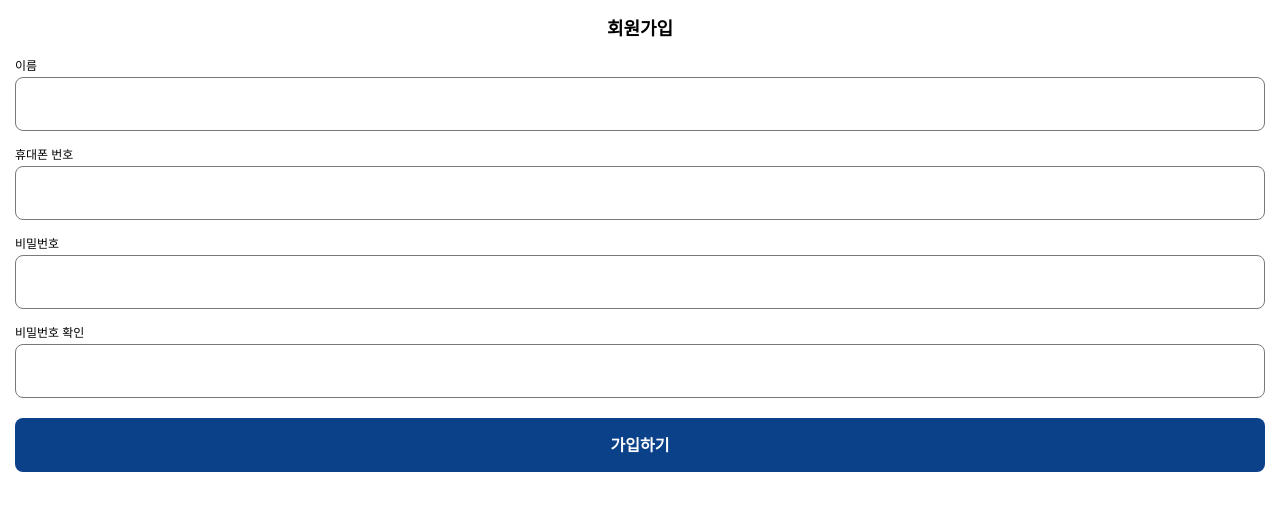
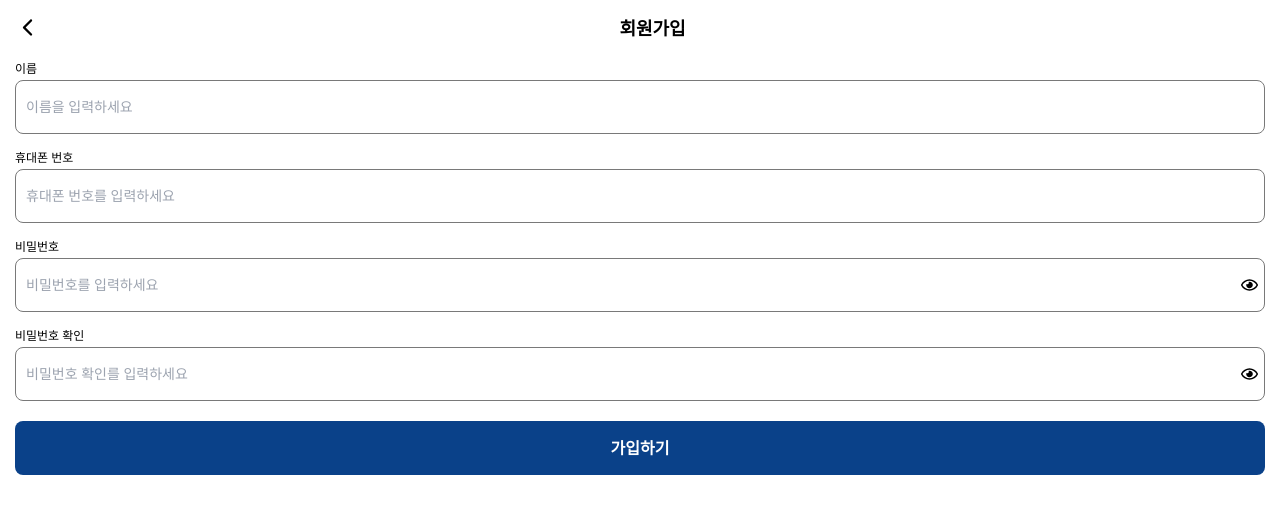
Before and after one commit to kjw-303/new-smart, a React (Create React App) app: page /join in a window 1280 px wide. Shown: the top 514 px of the page. Built offline with nearby package versions, Linux system fonts and the light colour scheme.

Commit message:
#회원가입 페이지 수정

```diff
--- a/src/components/Join.js
+++ b/src/components/Join.js
@@ -1,55 +1,74 @@
 import React from "react";
+import PasswordInput from "./join/PasswordInput";
 import { useState } from "react";
 import { useNavigate } from "react-router-dom";
-import { useAuth } from "../context/AuthContext";
+import { IoIosArrowBack } from "react-icons/io";
+
 import "../css/Join.css";
 
 function Join() {
   const navigate = useNavigate();
-  const { login } = useAuth();
   const [username, setUsername] = useState("");
   const [password, setPassword] = useState("");
-  const [number, setNumber] = useState("");
+  const [passwordCheck, setPasswordCheck] = useState("");
+  const [phoneNumber, setPhoneNumber] = useState("");
 
-  const handleSubmit = (e) => {
+  const handleJoinSubmit = (e) => {
     e.preventDefault();
-    if (username && password) {
-      login(username, password);
-      navigate("/main");
-    } else {
-      alert("아이디와 비밀번호를 입력해주세요.");
+    if (!username || !password || !passwordCheck || !phoneNumber) {
+      alert("모든 항목을 입력해주세요.");
+      return;
     }
+
+    if (password !== passwordCheck) {
+      alert("비밀번호가 일치하지 않습니다.");
+      return;
+    }
+
+    navigate("/login");
   };
 
   return (
     <div className="joinWrap">
-      <h1 className="joinTitle">회원가입</h1>
-      <form className="joinForm mt-6 mb-6">
+      <div>
+        <IoIosArrowBack
+          size={25}
+          className="float-left"
+          onClick={() => navigate("/login")}
+        />
+        <h1 className="joinTitle">회원가입</h1>
+      </div>
+      <form className="joinForm mt-7 mb-7" onSubmit={handleJoinSubmit}>
         <div className="text-left mb-6">
           <label>이름</label>
           <input
             type="text"
             className="inputField"
+            placeholder="이름을 입력하세요"
+            value={username}
             onChange={(e) => setUsername(e.target.value)}
           />
         </div>
         <div className="text-left mb-6">
           <label>휴대폰 번호</label>
-          <input type="number" className="inputField" />
-        </div>
-        <div className="text-left mb-6">
-          <label>비밀번호</label>
           <input
-            type="password"
+            type="number"
             className="inputField"
-            value={password}
-            onChange={(e) => setPassword(e.target.value)}
+            placeholder="휴대폰 번호를 입력하세요"
+            value={phoneNumber}
+            onChange={(e) => setPhoneNumber(e.target.value)}
           />
         </div>
-        <div className="text-left mb-6">
-          <label>비밀번호 확인</label>
-          <input type="password" className="inputField" />
-        </div>
+        <PasswordInput
+          label="비밀번호"
+          value={password}
+          onChange={(e) => setPassword(e.target.value)}
+        />
+        <PasswordInput
+          label="비밀번호 확인"
+          value={passwordCheck}
+          onChange={(e) => setPasswordCheck(e.target.value)}
+        />
         <button type="submit" className="btnJoin">
           가입하기
         </button>
--- /dev/null
+++ b/src/components/join/PasswordInput.js
@@ -0,0 +1,29 @@
+import React, { useState } from "react";
+import { FaRegEye, FaRegEyeSlash } from "react-icons/fa";
+
+function PasswordInput({ label, value, onChange }) {
+  const [showPassword, setShowPassword] = useState(false);
+
+  return (
+    <div className="text-left mb-6">
+      <label>{label}</label>
+      <div className="relative">
+        <input
+          type={showPassword ? "text" : "password"}
+          className="inputField pr-10"
+          placeholder={`${label}를 입력하세요`}
+          value={value}
+          onChange={onChange}
+        />
+        <span
+          className="absolute right-3 top-1/2 -translate-y-1/2 cursor-pointer block"
+          onClick={() => setShowPassword(!showPassword)}
+        >
+          {showPassword ? <FaRegEyeSlash size={17} /> : <FaRegEye size={17} />}
+        </span>
+      </div>
+    </div>
+  );
+}
+
+export default PasswordInput;
```
